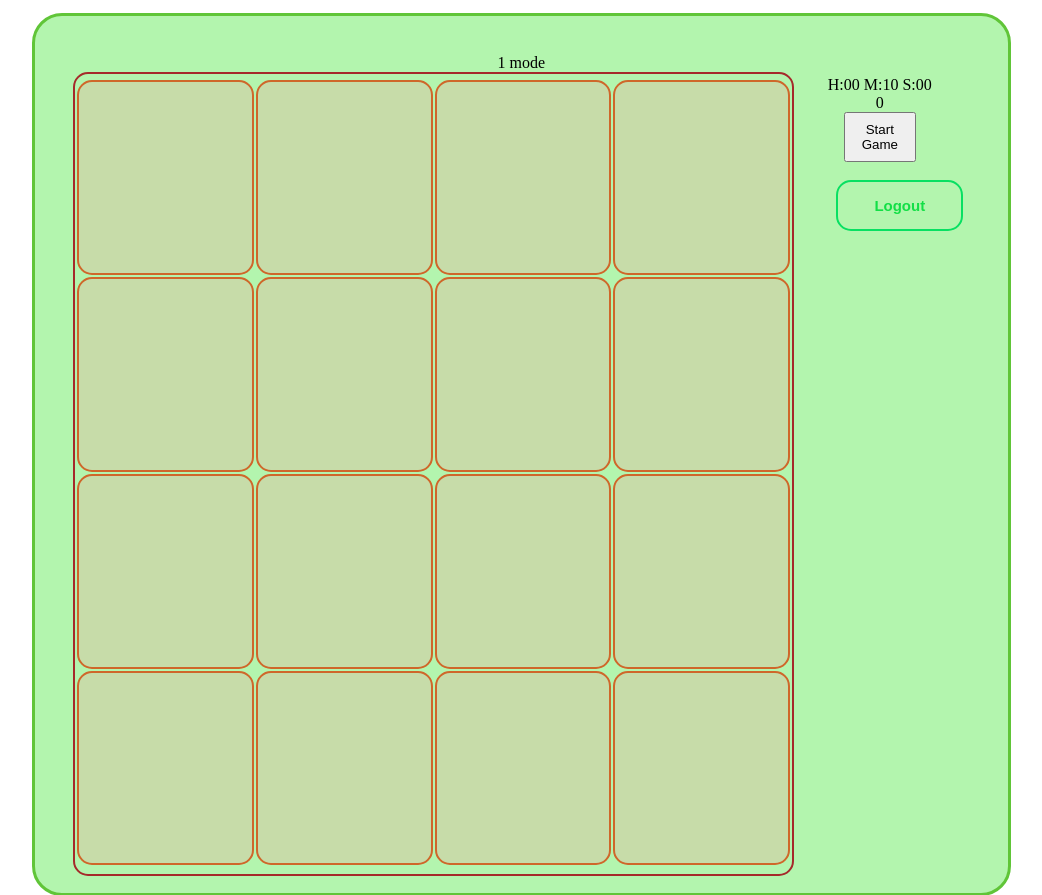
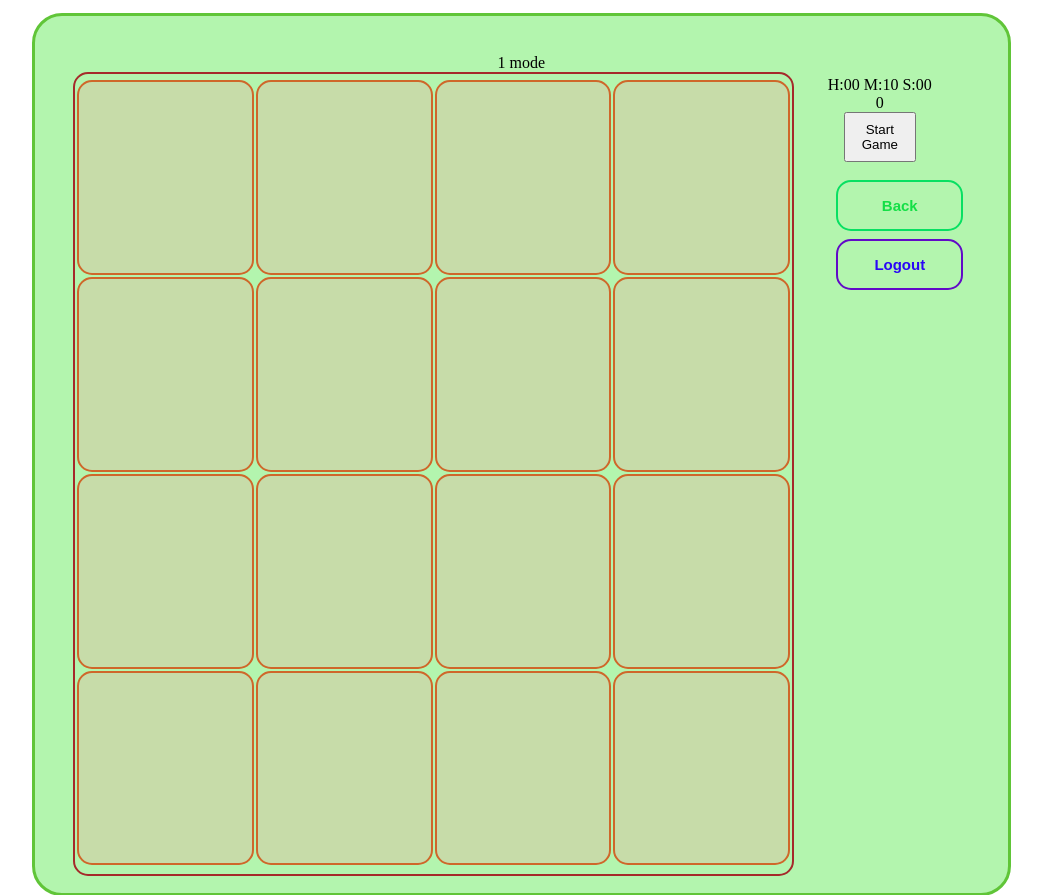
Before and after one commit to Gonska93/new-2048, a Flask app: page /game/1 in a window 1280 px wide. Shown: the top 895 px of the page, without its empty margins (104-1146 px from the left). Run offline with Flask 2, Linux system fonts and the light colour scheme; the visitor is signed in with stand-in values (Sample User, id 1); lists and menus that the app fills with data are empty; some libraries are stand-ins or nearby versions.

Commit message:
Add back button in gameplay

```diff
--- a/templates/gameplay.html
+++ b/templates/gameplay.html
@@ -65,6 +65,7 @@
 			<li><a class="btn">Load</a></li>
 			<li><a class="btn">Save</a></li>
 			{% endif %}
+			<li><a href="{{ url_for('main') }}" class="btn">Back</a></li>
 			<li><a href="{{ url_for('logout') }}" class="btn">Logout</a></li>
 		</ul>
 
```
